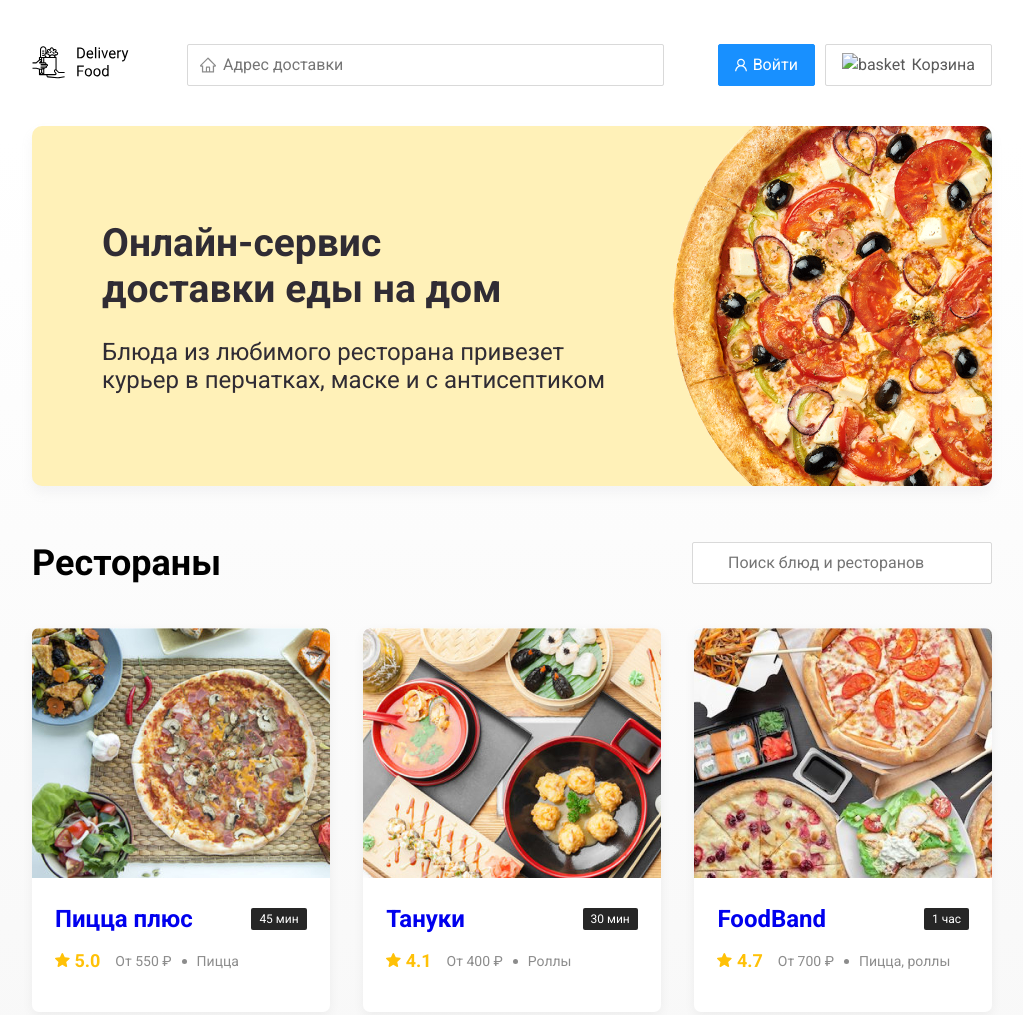
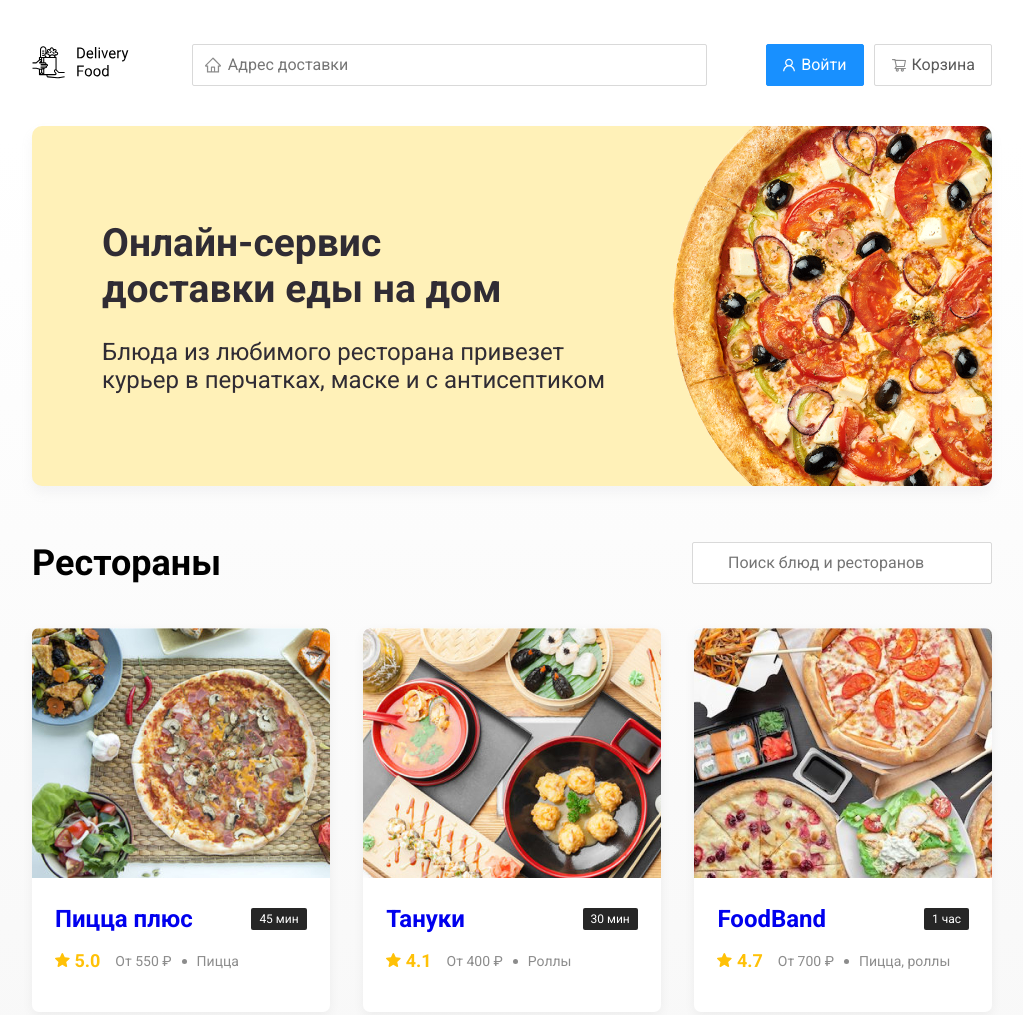
Before and after one commit to webdev-yaroslav/DeliveryFood, a plain HTML site: page index.html in a window 1280 px wide. Shown: the top 1015 px of the page, without its empty margins (128-1151 px from the left). Drawn offline with Linux system fonts and the light colour scheme; the site is published under a folder, as on GitHub Pages, so addresses that start at the root find nothing.

Commit message:
Add files via upload

```diff
--- a/index.html
+++ b/index.html
@@ -21,7 +21,7 @@
           <span class="button-text">Войти</span>
         </button>
         <button class="button">
-          <img src="/img/basket.svg" alt="basket" class="button-icon">
+          <img src="img/basket.svg" alt="basket" class="button-icon">
           <span class="button-text">Корзина</span>
         </button>
       </div>
```
